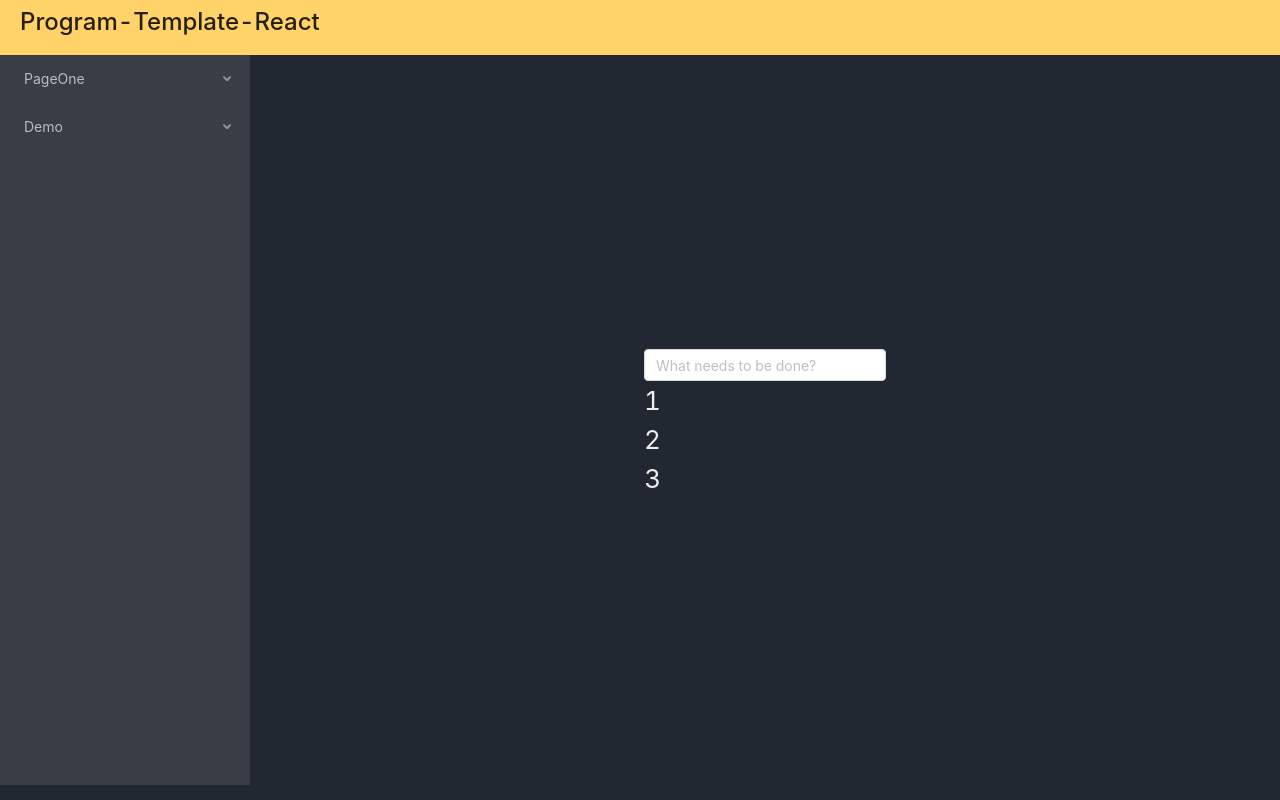
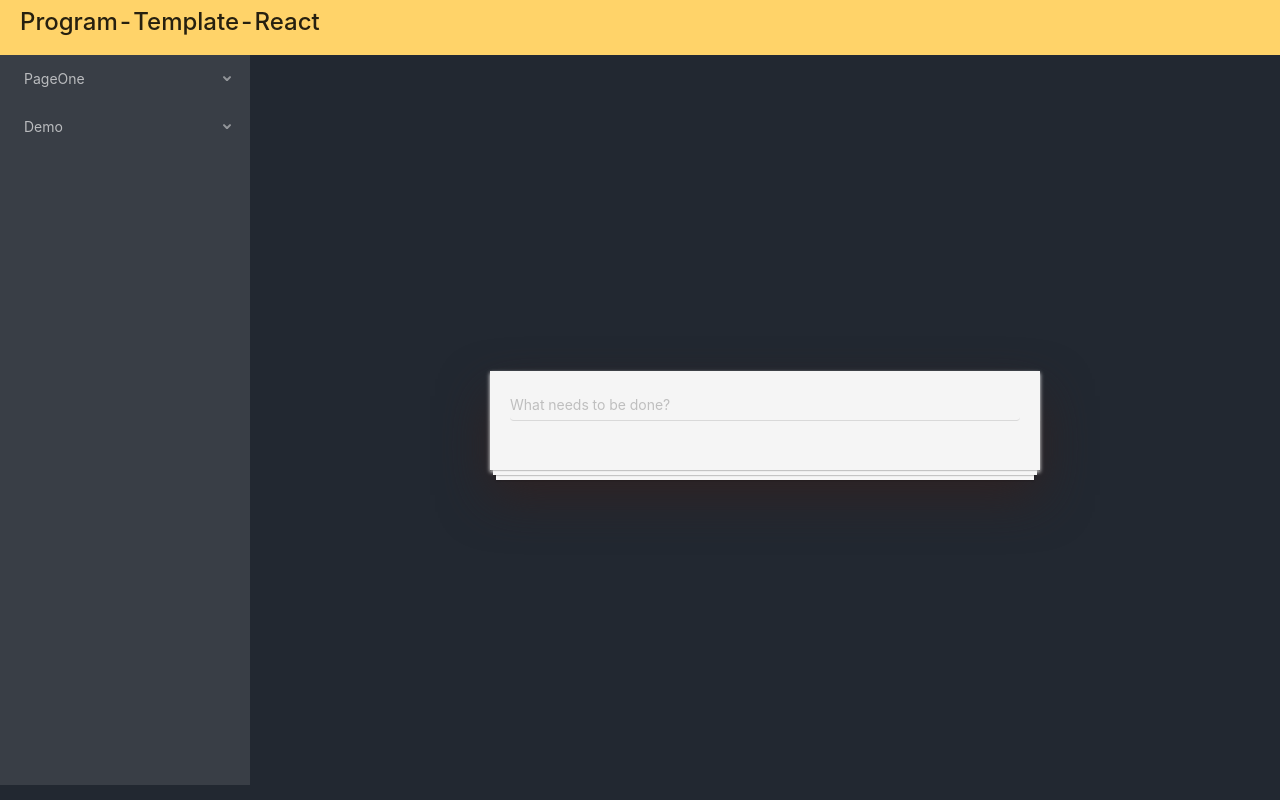
Before and after one commit to GuoYFnice/program-template-react, a React (Create React App) app: page /TodoDemo in a window 1280 px wide. Built offline with nearby package versions, Linux system fonts and the light colour scheme.

Commit message:
feat:增加tododemo的样式以及调通增加功能

```diff
--- a/package.json
+++ b/package.json
@@ -20,6 +20,7 @@
     "web-vitals": "^0.2.4"
   },
   "scripts": {
+    "dev": "npm run start",
     "start": "cross-env NODE_ENV=development webpack-dev-server --config ./config/webpack.dev.js",
     "build": "cross-env NODE_ENV=production webpack --config ./config/webpack.prod.js",
     "basestart": "react-app-rewired start",
--- /dev/null
+++ b/src/components/TodoInput/index.module.scss
@@ -0,0 +1,3 @@
+.App {
+  margin: 0;
+}
--- /dev/null
+++ b/src/components/TodoInput/index.tsx
@@ -0,0 +1,36 @@
+import React, { useContext, useState } from 'react';
+import { Context } from '@/store/TotoStore';
+import { ActionType } from '@/types/TodoDemo';
+import { Input } from 'antd';
+
+const TodoInput: React.FC = (): JSX.Element => {
+  const { state , dispatch } = useContext(Context);
+  // 内部状态 title
+  const [title, changeTitle] = useState<string>('');
+  // 输入时更新 title
+  function onChange(e: React.ChangeEvent<HTMLInputElement>) {
+    changeTitle(e.target.value.trim());
+  }
+  // 回车新增一条Todo
+  function onKeyDown(e: React.KeyboardEvent<HTMLInputElement>) {
+    if(e && e.code === 'Enter'){
+      // 新增
+      dispatch({
+        type: ActionType.CREATE,
+        payload: { todos:[...state.todos],newTodo: title }
+      });
+      // 清空
+      changeTitle('');
+    }
+  }
+  return (
+    <Input
+      autoComplete='off'
+      placeholder='What needs to be done?'
+      value={title}
+      onChange={onChange}
+      onKeyDown={onKeyDown}
+    />
+  );
+};
+export default TodoInput;
--- /dev/null
+++ b/src/components/TodoItem/index.module.scss
@@ -0,0 +1,3 @@
+.App {
+  margin: 0;
+}
--- /dev/null
+++ b/src/components/TodoItem/index.tsx
@@ -0,0 +1,24 @@
+import React, { useContext } from 'react';
+import { Context } from '@/store/TotoStore';
+import { ActionType } from '@/types/TodoDemo';
+import { Checkbox } from 'antd';
+
+const TodoInput: React.FC = (): JSX.Element => {
+  const { state , dispatch } = useContext(Context);
+  const handleChange = (checkedValues: Array<any>):void => {
+    dispatch({
+      type: ActionType.FINISH,
+      payload: { todos:[...state.todos],finish: checkedValues }
+    });
+  };
+  return (
+    <Checkbox.Group style={{ width: '100%' }} onChange={handleChange}>
+      {state.todos && state.todos.map(item => (
+        <div key={item}>
+          <Checkbox value={item}>{item}</Checkbox>
+        </div>
+      ))}
+    </Checkbox.Group>
+  );
+};
+export default TodoInput;
--- a/src/pages/TodoDemo/index.module.scss
+++ b/src/pages/TodoDemo/index.module.scss
@@ -1,3 +1,33 @@
-.App {
-  margin: 0;
+.TodoDemo {
+  position: relative;
+  min-width: 550px;
+  padding: 10px 20px;
+  color: #4d4d4d;
+  background: #f5f5f5;
+  box-shadow: 0 2px 4px 0 #fff, 0 25px 50px 0 rgb(48, 34, 34);
+  :global {
+    .ant-input:focus {
+      border-color: #000;
+      box-shadow: none;
+    }
+    .ant-input:hover {
+      border-color: #000
+    }
+    .ant-input {
+      padding: 0;
+      background-color: #f5f5f5;
+      border: none;
+      border-bottom: #d9d9d9 1px solid;
+    }
+  }
+  &::before {
+    position: absolute;
+    right: 0;
+    bottom: 0;
+    left: 0;
+    height: 50px;
+    overflow: hidden;
+    box-shadow: 0 1px 1px rgba(0, 0, 0, 0.2), 0 8px 0 -3px #f6f6f6, 0 9px 1px -3px rgba(0, 0, 0, 0.2), 0 16px 0 -6px #f6f6f6, 0 17px 2px -6px rgba(0, 0, 0, 0.2);
+    content: '';
+  }
 }
--- a/src/pages/TodoDemo/index.tsx
+++ b/src/pages/TodoDemo/index.tsx
@@ -1,49 +1,16 @@
-import React, { useContext, useEffect, useState } from 'react';
-import { Provider, Context } from '@/store/TotoStore';
-import { ActionType } from '@/types/TodoDemo';
-import { Input } from 'antd';
+import React from 'react';
+import { Provider } from '@/store/TotoStore';
+import TodoInput from '@/components/TodoInput';
+import TodoItem from '@/components/TodoItem';
+import styles from './index.module.scss';
 
 const TodoDemo: React.FC = (): JSX.Element => {
-  const { state, dispatch } = useContext(Context);
-  // 内部状态 title
-  const [title, changeTitle] = useState<string>('');
-  useEffect(()=>{
-    console.log(111,state);
-  },[]);
-  // 输入时更新 title
-  function onChange(e: React.ChangeEvent<HTMLInputElement>) {
-    changeTitle(e.target.value.trim());
-  }
 
-  // 回车新增一条Todo
-  function onKeyDown(e: React.KeyboardEvent<HTMLInputElement>) {
-    console.log(e);
-    if(e.code === 'Enter'){
-      // 新增
-      dispatch({
-        type: ActionType.CREATE,
-        payload: { newTodo: title }
-      });
-      // 清空
-      changeTitle('');
-    }
-  }
   return (
     <Provider>
-      <section>
-        <Input
-          className='new-todo'
-          autoComplete='off'
-          placeholder='What needs to be done?'
-          value={title}
-          onChange={onChange}
-          onKeyDown={onKeyDown}
-        />
-        {state.todos && state.todos.map(item => (
-          <div key={item}>
-            {item}
-          </div>
-        ))}
+      <section className={styles.TodoDemo}>
+        <TodoInput />
+        <TodoItem />
       </section>
     </Provider>
   );
--- a/src/store/TotoStore.tsx
+++ b/src/store/TotoStore.tsx
@@ -2,18 +2,18 @@ import React, { useReducer } from 'react';
 import {IAPPState,ActionType,IAction} from '@/types/TodoDemo';
 
 const initialState: IAPPState = {
-  todos: [1,2,3],
+  todos: [],
   newTodo: '',
-  editTodo: ''
+  editTodo: '',
+  finish: []
 };
 
 const methods = {
   // [ActionType.CREATE] : (state: IAPPState ,data :ITodo):IAPPState => {
     [ActionType.CREATE] : (state: IAPPState ,data :any):IAPPState => {
-    console.log(123123);
+    state.todos.push(data.newTodo);
     return {
-      ...state,
-      todos:[...data]
+      ...state
     };
   },
   [ActionType.UPDATE] : (state: IAPPState ,data :any):IAPPState => {
@@ -27,11 +27,16 @@ const methods = {
       ...state,
       todos:data.newTodo
     };
+  },
+  [ActionType.FINISH] : (state: IAPPState ,data :any):IAPPState => {
+    return {
+      ...state,
+      finish:data.finish
+    };
   }
 };
 
 const reducer = (state: IAPPState, action: IAction): IAPPState => {
-  console.log(666);
   const { type, payload } = action;
   return methods[type] ? methods[type](state, payload) : state;
 };
--- a/src/types/TodoDemo.ts
+++ b/src/types/TodoDemo.ts
@@ -5,26 +5,19 @@ export enum ActionType {
   UPDATE = 'update',
   // 删除Todo
   DELETE = 'delete',
-  // 删除状态是已完成的Tdo
-  REMOVE_COMPLETED = 'removeCompleted',
-  // 设置当前编辑的Todo
-  EDIT_SET = 'setEdit',
-  // 改变当前显示类型
-  CHANGE_SHOW_TYPE = 'changeShowType',
-  // 更新当前编辑的Todo
-  UPDATE_EDIT_TODO = 'updateEditTodo',
-  // 全部切换为 完成/未完成
-  TOGGLE_ALL = 'toggleAll',
+  FINISH = 'finish'
 }
 export interface IAPPState {
-  todos?: Array<any>,
+  todos: Array<any>,
   newTodo?: string,
-  editTodo?: string
+  editTodo?: string,
+  finish?: Array<any>
 }
 type TType =
   | 'create'
   | 'update'
   | 'delete'
+  | 'finish'
 export interface IAction {
   type: TType;
   payload?: IAPPState;
```
Also changed, not shown: .eslintrc.js.
